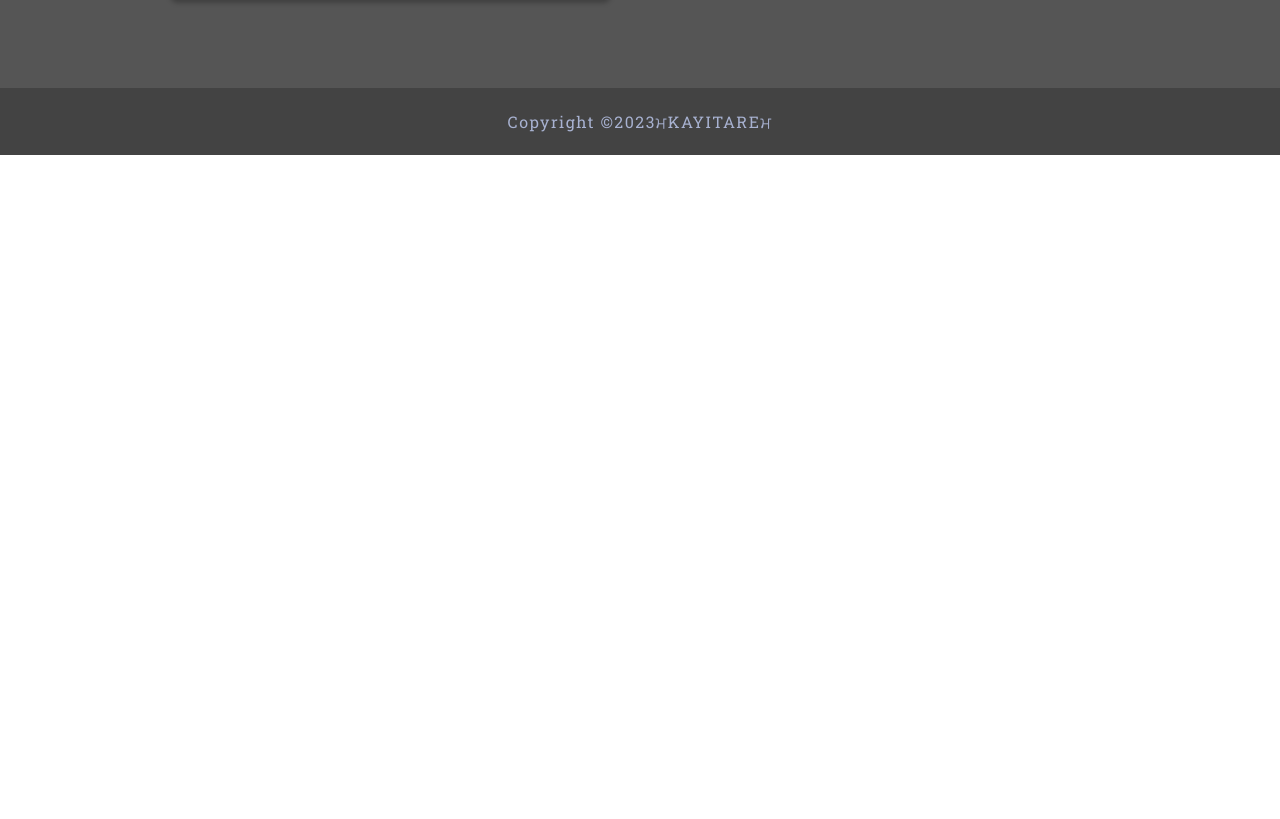
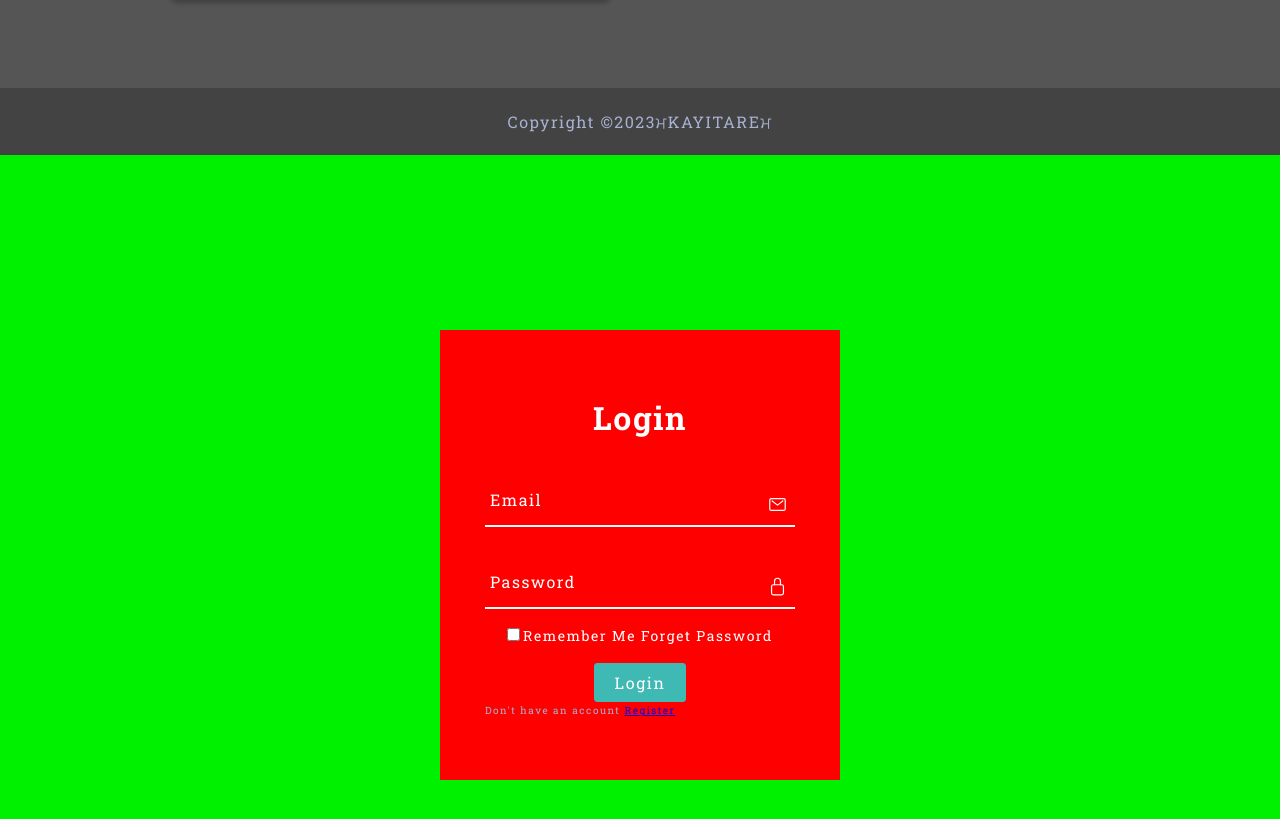
Before and after one commit to KAYITARES/my-brand, a plain HTML site: page index.html in a window 1280 px wide. Shown: the part 4082-4901 px from the top of the page. Before the commit the page ends 4237 px from the top, so only its background shows below. Drawn offline with nearby package versions, Linux system fonts and the light colour scheme.

Commit message:
add a login

```diff
--- a/index.html
+++ b/index.html
@@ -779,8 +779,43 @@
       <div class="footer">
         <p>Copyright &copy;<span class="year"></span>&#2606;KAYITARE&#2606;</p>
       </div>
+      <div class="modal">
+        <section>
+          <div class="form-box">
+            <div class="form-value">
+              <form action="">
+                <h2>Login</h2>
+                <div class="inputbox">
+                  <ion-icon name="mail-outline"></ion-icon>
+                  <input type="email" name="email" id="" required />
+                  <label for="email">Email</label>
+                </div>
+                <div class="inputbox">
+                  <ion-icon name="lock-closed-outline"></ion-icon>
+                  <input type="password" name="password" id="" required />
+                  <label for="password">Password</label>
+                </div>
+                <div class="forget">
+                  <label for="">
+                    <input type="checkbox">Remember Me <a href="#">Forget Password</a>
+                  </label>
+
+                </div>
+                <div class="center marginTop-sm">
+                  <a href="#" class="btn btn-login  btn-green">Login</a>
+                </div>
+                <div class="register">
+                  <p>Don't have an account <a href="#">Register</a></p>
+                </div>
+              </form>
+            </div>
+          </section>
+        </div>
+          </div>
+
     </div>
-
+    <script type="module" src="https://unpkg.com/ionicons@5.5.2/dist/ionicons/ionicons.esm.js"></script>
+    <script nomodule src="https://unpkg.com/ionicons@5.5.2/dist/ionicons/ionicons.js"></script>
     <script src="./js/index.js"></script>
   </body>
 </html>
--- a/style/index.css
+++ b/style/index.css
@@ -830,3 +830,80 @@ img.imges-port {
   color: var(--color-grey-white);
   font-size: 1.6rem;
 }
+section {
+  display: flex;
+  justify-content: center;
+  align-items: center;
+  min-height: 100vh;
+  width: 100%;
+  background-color: #00f100;
+}
+.form-box {
+  position: relative;
+  width: 40rem;
+  height: 45rem;
+  background-color: red;
+  display: flex;
+  justify-content: center;
+  align-items: center;
+}
+.form-box h2 {
+  font-size: 3.2rem;
+  color: #fff;
+  text-align: center;
+}
+.inputbox {
+  position: relative;
+  margin: 30px 0;
+  width: 31rem;
+  border-bottom: 2px solid #fff;
+}
+.inputbox label {
+  position: absolute;
+  top: 50%;
+  left: 5px;
+  color: #fff;
+  transform: translateY(-50%);
+  font-size: 1.6rem;
+  pointer-events: none;
+  transition: 0.5s;
+}
+input:focus ~ label,
+input:focus ~ :valid {
+  top: -5px;
+}
+
+.inputbox input {
+  width: 100%;
+  height: 5rem;
+  background: transparent;
+  border: none;
+  outline: none;
+  font-size: 1.6rem;
+  padding: 0 3.5rem 0 0.5rem;
+  color: #fff;
+}
+.inputbox ion-icon {
+  position: absolute;
+  right: 8px;
+  color: #fff;
+  font-size: 1.9rem;
+  top: 2rem;
+}
+.forget {
+  margin: -15px 0 15px;
+  font-size: 1.4rem;
+  color: #fff;
+  display: flex;
+  justify-content: center;
+}
+.forget label input {
+  margin-right: 3px;
+}
+.forget label a {
+  color: #fff;
+  text-decoration: none;
+}
+.forget label a:hover {
+  text-decoration: underline;
+}
```
